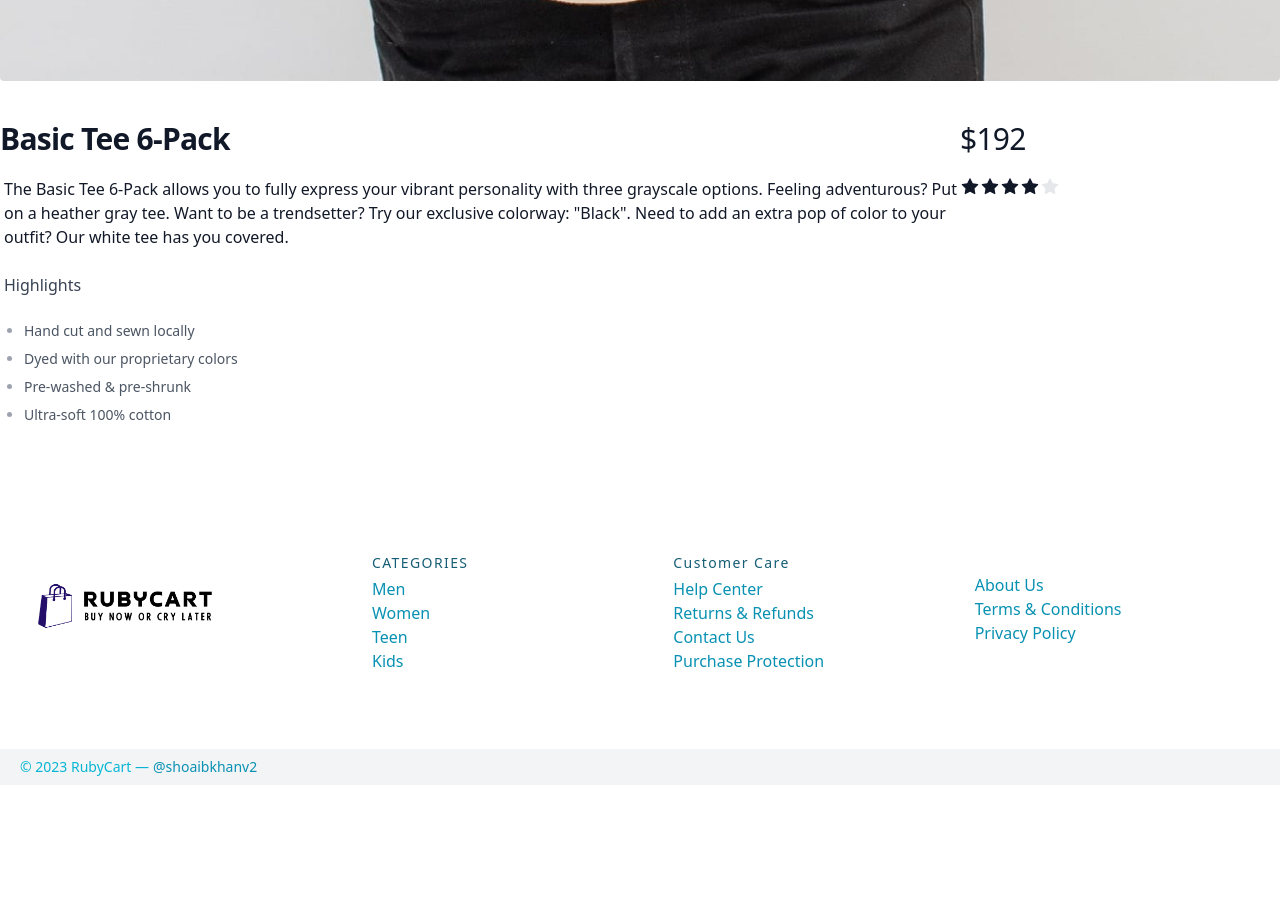
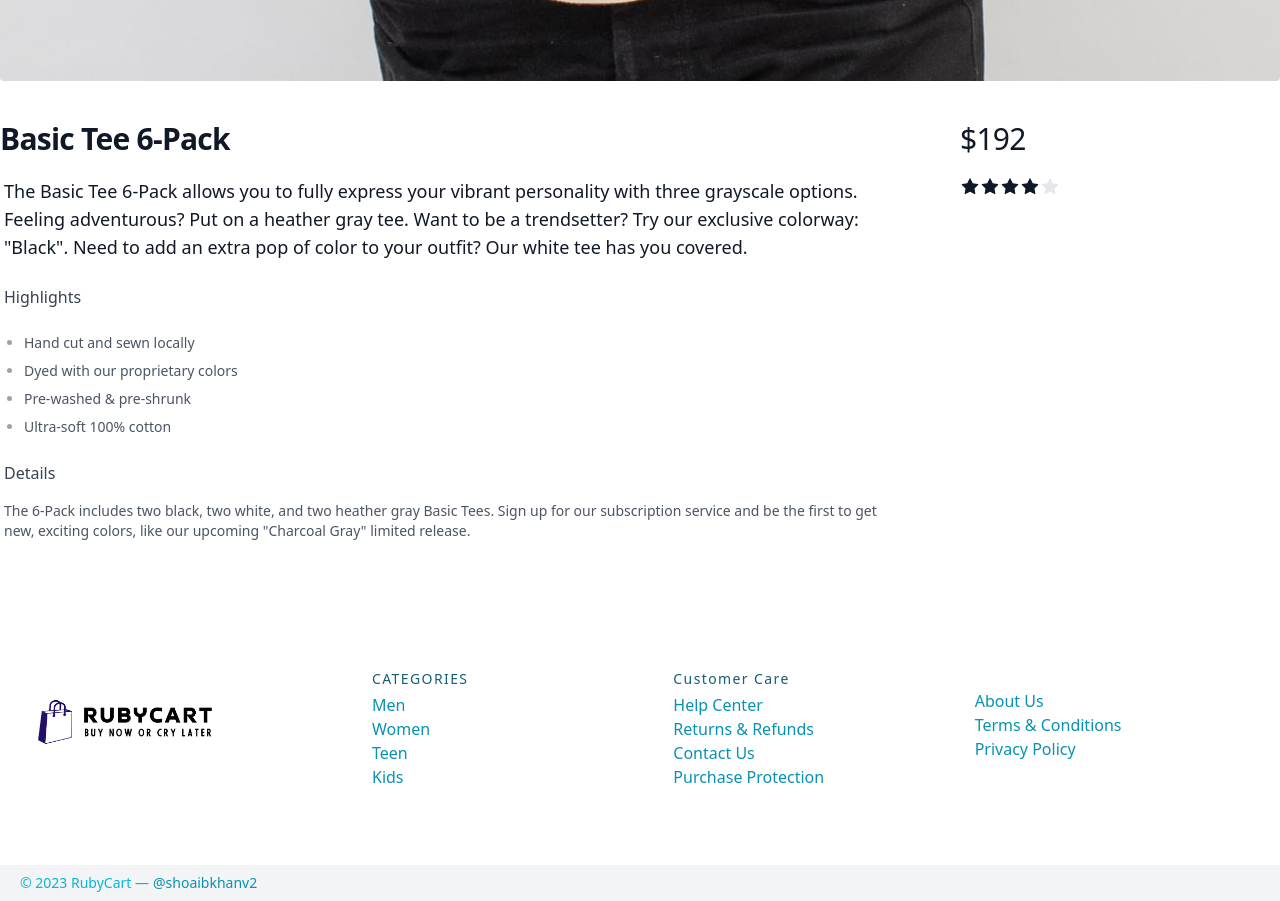
Before and after one commit to Shoaibv2/Ruby-Cart, a Next.js app: page /product/product in a window 1280 px wide. Shown: the part 1720-2621 px from the top of the page. Before the commit the page ends 2505 px from the top, so only its background shows below. Built offline with nearby package versions, Linux system fonts and the light colour scheme.

Commit message:
Add Description Details

```diff
--- a/pages/product/product.js
+++ b/pages/product/product.js
@@ -10,12 +10,12 @@ function Product() {
       <div>
         <img src="/shirt-men-3.jpg" className="object-cover object-center rounded " />
         <div className="flex pt-10">
-          <div className="w-3/4">
+          <div className="w-3/4 pr-14">
             <h1 className="text-2xl font-bold tracking-tight text-gray-900 sm:text-3xl">Basic Tee 6-Pack
             </h1>
             <h3 className="sr-only">Description</h3>
             <div className="space-y-6 pl-1">
-              <p className="text-base text-gray-900 pt-5">The Basic Tee 6-Pack allows you to fully express your vibrant personality with three grayscale options. Feeling adventurous? Put on a heather gray tee. Want to be a trendsetter? Try our exclusive colorway: &quot;Black&quot;. Need to add an extra pop of color to your outfit? Our white tee has you covered.</p>
+              <p className="text-lg text-gray-900 pt-5">The Basic Tee 6-Pack allows you to fully express your vibrant personality with three grayscale options. Feeling adventurous? Put on a heather gray tee. Want to be a trendsetter? Try our exclusive colorway: &quot;Black&quot;. Need to add an extra pop of color to your outfit? Our white tee has you covered.</p>
               <h3 className="text-md font-medium text-gray-700">Highlights</h3>
               <div className="mt-4">
                 <ul className="list-disc space-y-2 pl-5 text-sm">
@@ -28,6 +28,13 @@ function Product() {
                   <li className="text-gray-400"><span className="text-gray-600">Ultra-soft 100% cotton</span></li>
                 </ul>
               </div>
+              <div class="mt-10">
+                <h2 class="text-base font-medium text-gray-700">Details</h2>
+
+                <div class="mt-4 space-y-6">
+                  <p class="text-sm text-gray-600">The 6-Pack includes two black, two white, and two heather gray Basic Tees. Sign up for our subscription service and be the first to get new, exciting colors, like our upcoming &quot;Charcoal Gray&quot; limited release.</p>
+                </div>
+              </div>
             </div>
           </div>
           <div className="w-1/4">
@@ -39,7 +46,7 @@ function Product() {
 
         </div>
       </div>
-    </div>
+    </div >
   )
 }
 
```
